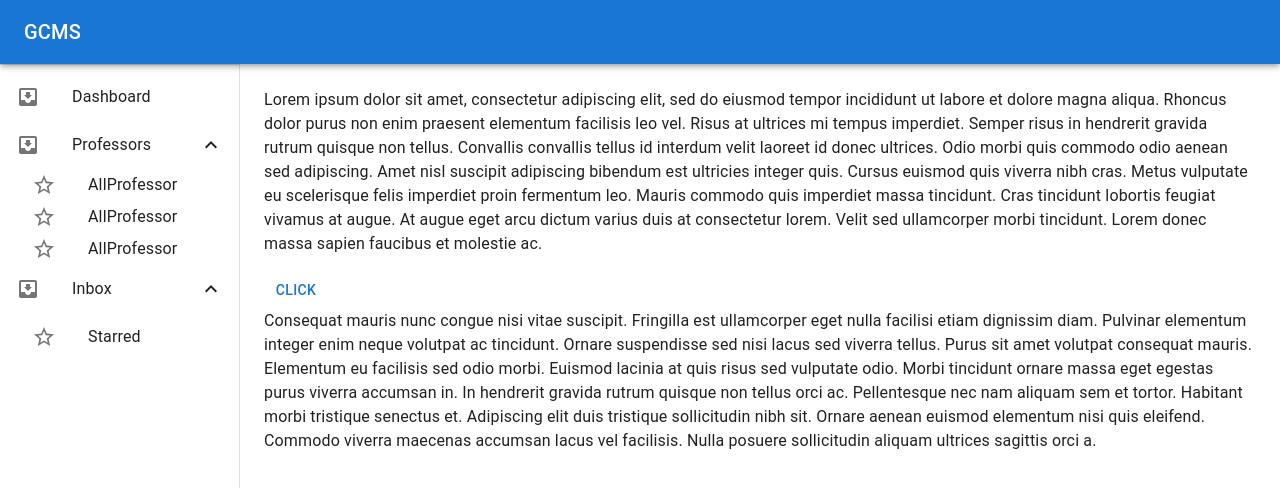
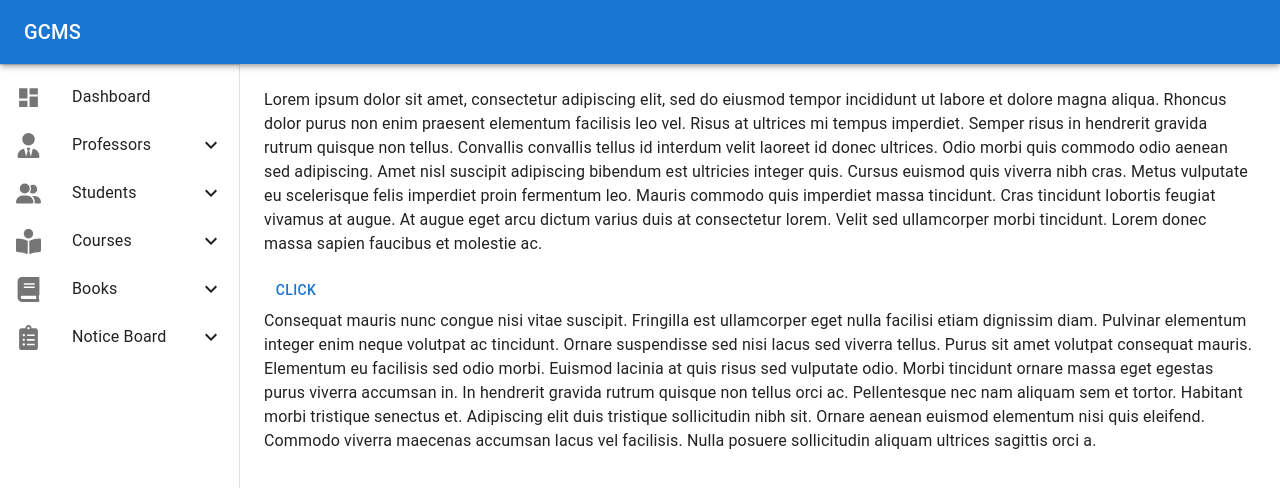
Before and after one commit to Waqas03ahmad/mybuild, a React (Vite) app: page / in a window 1280 px wide. Shown: the top 488 px of the page. Built offline with nearby package versions, Linux system fonts and the light colour scheme.

Commit message:
commited

```diff
--- a/src/MainIndex.jsx
+++ b/src/MainIndex.jsx
@@ -6,7 +6,6 @@ import CssBaseline from "@mui/material/CssBaseline";
 import Divider from "@mui/material/Divider";
 import Drawer from "@mui/material/Drawer";
 import IconButton from "@mui/material/IconButton";
-import InboxIcon from "@mui/icons-material/MoveToInbox";
 import List from "@mui/material/List";
 import ListItemButton from "@mui/material/ListItemButton";
 import ListItemIcon from "@mui/material/ListItemIcon";
@@ -20,29 +19,47 @@ import { modechanger } from "./store/ToggleState";
 import Collapse from "@mui/material/Collapse";
 import ExpandLess from "@mui/icons-material/ExpandLess";
 import ExpandMore from "@mui/icons-material/ExpandMore";
-import StarBorder from "@mui/icons-material/StarBorder";
+import { NavLink } from "react-router-dom";
+import { FaUserTie } from "react-icons/fa6";
+import { FaUserGroup } from "react-icons/fa6";
+import { FaBookReader } from "react-icons/fa";
+import { MdDashboard } from "react-icons/md";
+import { FaGreaterThan } from "react-icons/fa6";
+import { FaBook } from "react-icons/fa";
+import { IoBookOutline } from "react-icons/io5";
+import { FaClipboardList } from "react-icons/fa";
+import { FaClipboardCheck } from "react-icons/fa";
+
+
 
 const drawerWidth = 240;
 
 function MainComponent(props) {
-  const [open, setOpen] = React.useState(true);
+  const [open, setOpen] = React.useState(false);
+  const [open1, setOpen1] = React.useState(false);
+  const [open2, setOpen2] = React.useState(false);
+  const [open3, setOpen3] = React.useState(false);
+  const [open4, setOpen4] = React.useState(false);
 
   const handleClick = () => {
     setOpen(!open);
   };
 
-  const [open1, setOpen1] = React.useState(true);
-
   const handleClick1 = () => {
     setOpen1(!open1);
   };
-
-  const [open2, setOpen2] = React.useState(true);
 
   const handleClick2 = () => {
     setOpen2(!open2);
   };
 
+  const handleClick3 = () => {
+    setOpen3(!open3);
+  };
+
+  const handleClick4 = () => {
+    setOpen4(!open4);
+  };
   const dispatch = useDispatch();
   const { window } = props;
   const [mobileOpen, setMobileOpen] = React.useState(false);
@@ -72,58 +89,213 @@ function MainComponent(props) {
         component="nav"
         aria-labelledby="nested-list-subheader"
       >
-        <ListItemButton>
+        <ListItemButton component={NavLink} to={"/"}>
           <ListItemIcon>
-            <InboxIcon />
+            <MdDashboard size={25} />
           </ListItemIcon>
           <ListItemText primary="Dashboard" />
         </ListItemButton>
 
         <ListItemButton onClick={handleClick}>
           <ListItemIcon>
-            <InboxIcon />
+            <FaUserTie size={25} />
           </ListItemIcon>
           <ListItemText primary="Professors" />
           {open ? <ExpandLess /> : <ExpandMore />}
         </ListItemButton>
         <Collapse in={open} timeout="auto" unmountOnExit>
           <List component="div" sx={{ marginY: 0, paddingY: 0 }}>
+            <ListItemButton
+              sx={{ pl: 4, marginY: 0, paddingY: 0 }}
+              component={NavLink}
+              to={"/D.Com"}
+            >
+              <ListItemIcon>
+                <FaGreaterThan />
+              </ListItemIcon>
+              <ListItemText primary="D.Com" />
+            </ListItemButton>
+            <ListItemButton
+              sx={{ pl: 4, marginY: 0, paddingY: 0 }}
+              component={NavLink}
+              to={"/BSCS"}
+            >
+              <ListItemIcon>
+                <FaGreaterThan />
+              </ListItemIcon>
+              <ListItemText primary="BSCS" />
+            </ListItemButton>
+            <ListItemButton
+              sx={{ pl: 4, marginY: 0, paddingY: 0 }}
+              component={NavLink}
+              to={"/DIT"}
+            >
+              <ListItemIcon>
+                <FaGreaterThan />
+              </ListItemIcon>
+              <ListItemText primary="DIT" />
+            </ListItemButton>
+          </List>
+        </Collapse>
+
+        <ListItemButton onClick={handleClick1}>
+          <ListItemIcon>
+            <FaUserGroup size={25} />
+          </ListItemIcon>
+          <ListItemText primary="Students" />
+          {open1 ? <ExpandLess /> : <ExpandMore />}
+        </ListItemButton>
+        <Collapse in={open1} timeout="auto" unmountOnExit>
+          <List component="div" sx={{ marginY: 0, paddingY: 0 }}>
             <ListItemButton sx={{ pl: 4, marginY: 0, paddingY: 0 }}>
               <ListItemIcon>
-                <StarBorder />
+                <FaGreaterThan />
               </ListItemIcon>
-              <ListItemText primary="AllProfessor" />
+              <ListItemText primary="All" />
             </ListItemButton>
             <ListItemButton sx={{ pl: 4, marginY: 0, paddingY: 0 }}>
               <ListItemIcon>
-                <StarBorder />
+                <FaGreaterThan />
               </ListItemIcon>
-              <ListItemText primary="AllProfessor" />
+              <ListItemText primary="TopStudents" />
             </ListItemButton>
             <ListItemButton sx={{ pl: 4, marginY: 0, paddingY: 0 }}>
               <ListItemIcon>
-                <StarBorder />
+                <FaGreaterThan />
               </ListItemIcon>
-              <ListItemText primary="AllProfessor" />
+              <ListItemText primary="WarnnedStudents" />
             </ListItemButton>
           </List>
         </Collapse>
 
         <ListItemButton onClick={handleClick2}>
           <ListItemIcon>
-            <InboxIcon />
+            <FaBookReader size={25} />
           </ListItemIcon>
-          <ListItemText primary="Inbox" />
+          <ListItemText primary="Courses" />
           {open2 ? <ExpandLess /> : <ExpandMore />}
         </ListItemButton>
         <Collapse in={open2} timeout="auto" unmountOnExit>
-          <List component="div">
+          <List component="div" sx={{ marginY: 0, paddingY: 0 }}>
             <ListItemButton sx={{ pl: 4, marginY: 0, paddingY: 0 }}>
               <ListItemIcon>
-                <StarBorder />
+                <FaGreaterThan />
               </ListItemIcon>
-              <ListItemText primary="Starred" />
+              <ListItemText primary="DIT" />
             </ListItemButton>
+            <ListItemButton sx={{ pl: 4, marginY: 0, paddingY: 0 }}>
+              <ListItemIcon>
+                <FaGreaterThan />
+              </ListItemIcon>
+              <ListItemText primary="BSCS" />
+            </ListItemButton>
+            <ListItemButton sx={{ pl: 4, marginY: 0, paddingY: 0 }}>
+              <ListItemIcon>
+                <FaGreaterThan />
+              </ListItemIcon>
+              <ListItemText primary="D.Com" />
+            </ListItemButton>
+            <ListItemButton sx={{ pl: 4, marginY: 0, paddingY: 0 }}>
+              <ListItemIcon>
+                <FaGreaterThan />
+              </ListItemIcon>
+              <ListItemText primary="BS.Commerce" />
+            </ListItemButton>
+          </List>
+        </Collapse>
+
+        <ListItemButton onClick={handleClick3}>
+          <ListItemIcon>
+            <FaBook size={25} />
+          </ListItemIcon>
+          <ListItemText primary="Books" />
+          {open3 ? <ExpandLess /> : <ExpandMore />}
+        </ListItemButton>
+        <Collapse in={open3} timeout="auto" unmountOnExit>
+          <List component="div" sx={{ marginY: 0, paddingY: 0 }}>
+            <ListItemButton
+              sx={{ pl: 4, marginY: 0, paddingY: 0 }}
+              component={NavLink}
+              to={"/ditbooks"}
+            >
+              <ListItemIcon>
+                <IoBookOutline />
+              </ListItemIcon>
+              <ListItemText primary="DIT Books" />
+            </ListItemButton>
+            <ListItemButton
+              sx={{ pl: 4, marginY: 0, paddingY: 0 }}
+              component={NavLink}
+              to={"/bscsbooks"}
+            >
+              <ListItemIcon>
+                <IoBookOutline />
+              </ListItemIcon>
+              <ListItemText primary="BSCS Books" />
+            </ListItemButton>
+            <ListItemButton
+              sx={{ pl: 4, marginY: 0, paddingY: 0 }}
+              component={NavLink}
+              to={"/dcom"}
+            >
+              <ListItemIcon>
+                <IoBookOutline />
+              </ListItemIcon>
+              <ListItemText primary="D.Com Books" />
+            </ListItemButton>
+            <ListItemButton
+              sx={{ pl: 4, marginY: 0, paddingY: 0 }}
+              component={NavLink}
+              to={"/bscommerbooks"}
+            >
+              <ListItemIcon>
+                <IoBookOutline />
+              </ListItemIcon>
+              <ListItemText primary="BS.Com Books" />
+            </ListItemButton>
+          </List>
+        </Collapse>
+
+        <ListItemButton onClick={handleClick4}>
+          <ListItemIcon>
+            <FaClipboardList size={25} />
+          </ListItemIcon>
+          <ListItemText primary="Notice Board" />
+          {open4 ? <ExpandLess /> : <ExpandMore />}
+        </ListItemButton>
+        <Collapse in={open4} timeout="auto" unmountOnExit>
+          <List component="div" sx={{ marginY: 0, paddingY: 0 }}>
+            <ListItemButton
+              sx={{ pl: 4, marginY: 0, paddingY: 0 }}
+              component={NavLink}
+              to={"/ditbooks"}
+            >
+              <ListItemIcon>
+                <FaClipboardCheck />
+              </ListItemIcon>
+              <ListItemText primary="Recent" />
+            </ListItemButton>
+            <ListItemButton
+              sx={{ pl: 4, marginY: 0, paddingY: 0 }}
+              component={NavLink}
+              to={"/bscsbooks"}
+            >
+              <ListItemIcon>
+                <FaClipboardCheck />
+              </ListItemIcon>
+              <ListItemText primary="Prev_Months" />
+            </ListItemButton>
+            <ListItemButton
+              sx={{ pl: 4, marginY: 0, paddingY: 0 }}
+              component={NavLink}
+              to={"/dcom"}
+            >
+              <ListItemIcon>
+                <FaClipboardCheck />
+              </ListItemIcon>
+              <ListItemText primary="Warnings" />
+            </ListItemButton>
+
           </List>
         </Collapse>
       </List>
```
